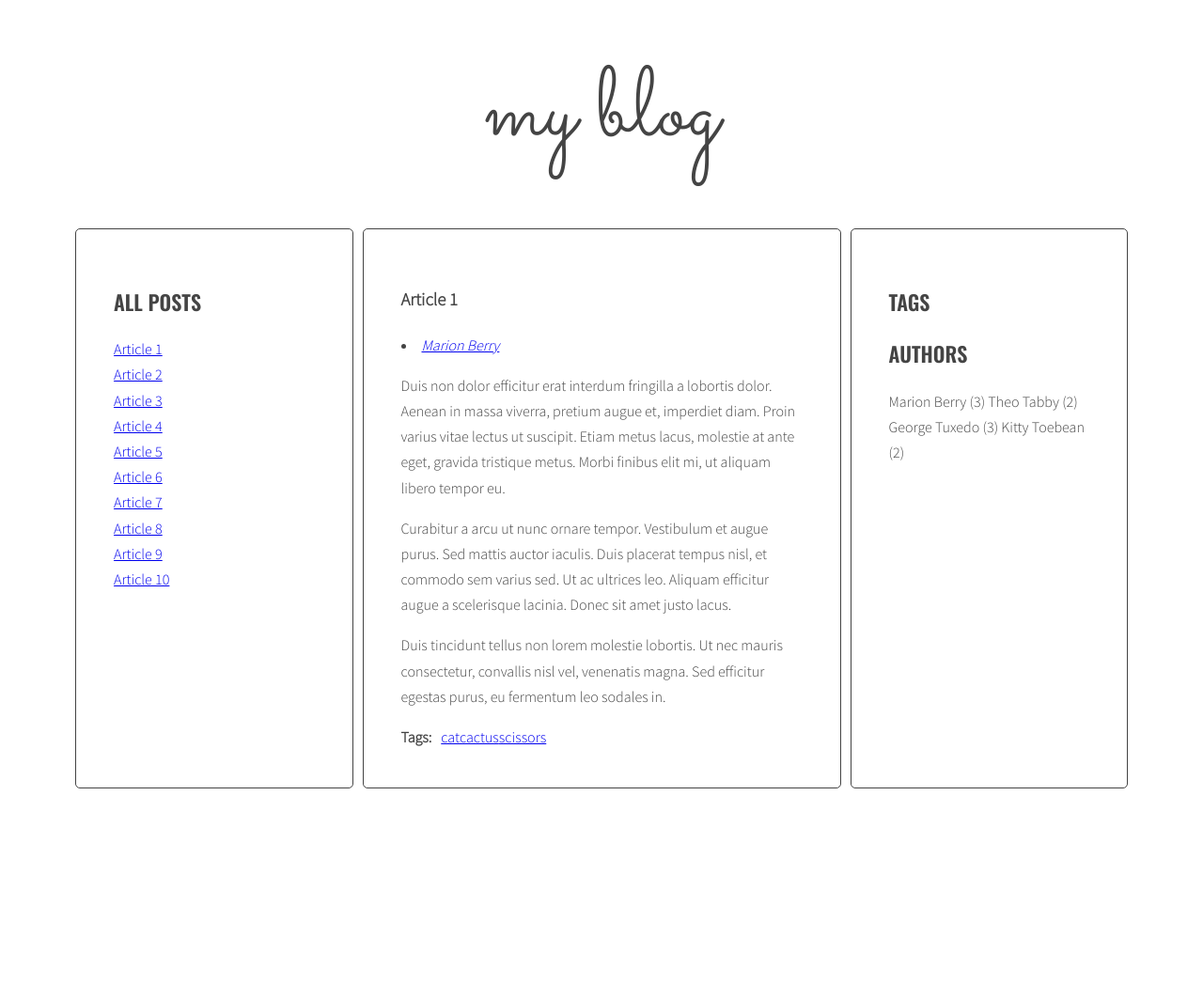
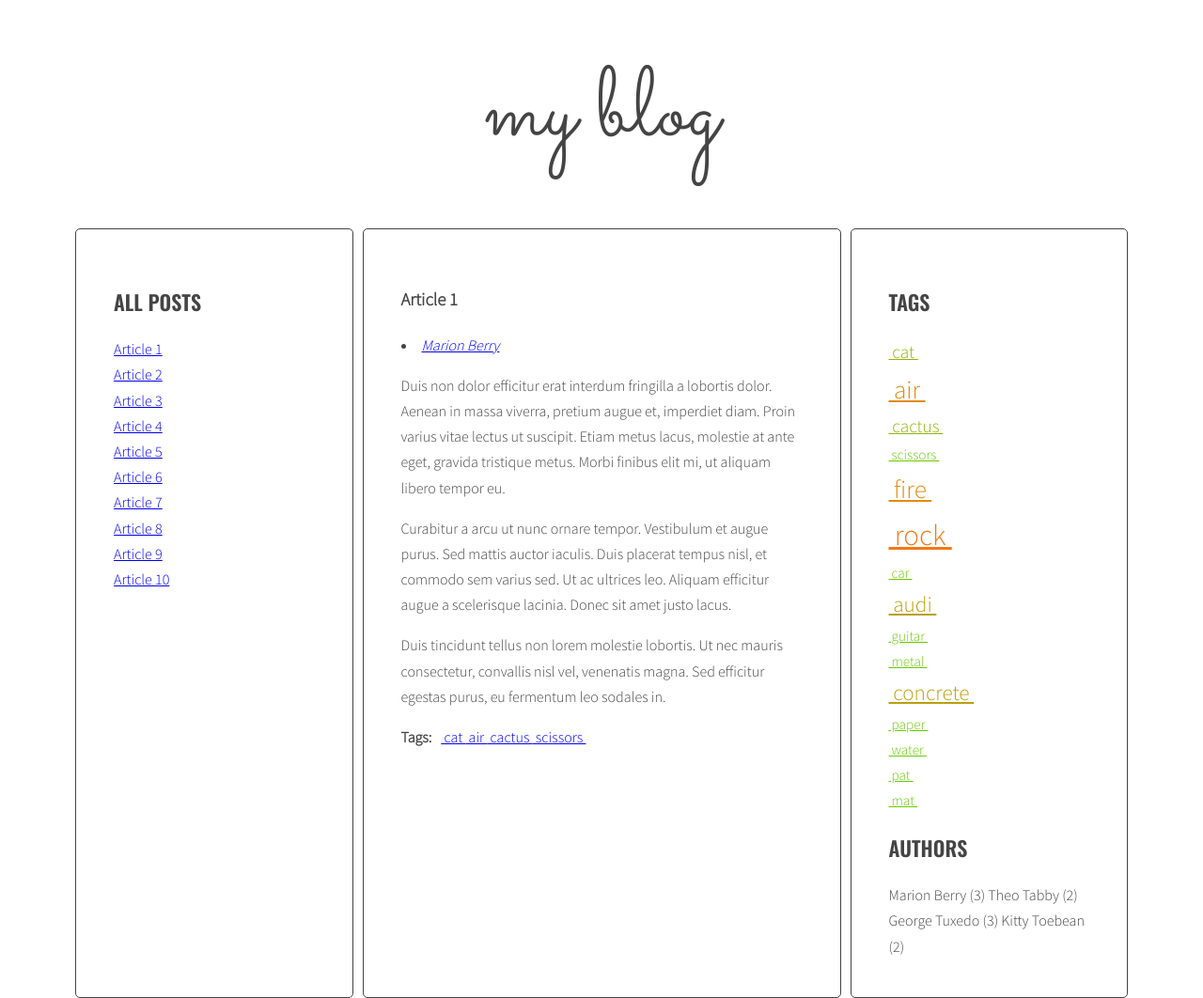
Before and after one commit to PD-2000/javascript-blog, a website: page index.html in a window 1280 px wide. Shown: the whole page at 94% size. Before the commit the page ends 847 px from the top, so only its background shows below. Drawn offline with nearby package versions, Linux system fonts and the light colour scheme.

Commit message:
Add tag cloud prototype

```diff
--- a/index.html
+++ b/index.html
@@ -20,7 +20,7 @@
 			 		</ul>
 				</aside>
 				<section class="posts">
-					<article class="post active" id="article-1" data-tags="cat cactus scissors" data-author="Marion Berry">
+					<article class="post active" id="article-1" data-tags="cat air cactus scissors" data-author="Marion Berry">
 						<h3 class="post-title">Article 1</h3>
 						<p class="post-author"></p>
 						<div class="post-content">
@@ -51,7 +51,7 @@
 							</ul>
 						</div>
 					</article>
-					<article class="post" id="article-2" data-tags="cat cactus rock" data-author="Theo Tabby">
+					<article class="post" id="article-2" data-tags="cat fire cactus rock" data-author="Theo Tabby">
 						<h3 class="post-title">Article 2</h3>
 						<p class="post-author"></p>
 						<div class="post-content">
@@ -79,7 +79,7 @@
 							</ul>
 						</div>
 					</article>
-					<article class="post" id="article-3" data-tags="rock car nuggets" data-author="George Tuxedo">
+					<article class="post" id="article-3" data-tags="rock air car fire" data-author="George Tuxedo">
 						<h3 class="post-title">Article 3</h3>
 						<p class="post-author"></p>
 						<div class="post-content">
@@ -106,7 +106,7 @@
 							</ul>
 						</div>
 					</article>
-					<article class="post" id="article-4" data-tags="car audi mazda dodge" data-author="Kitty Toebean">
+					<article class="post" id="article-4" data-tags="car audi" data-author="Kitty Toebean">
 						<h3 class="post-title">Article 4</h3>
 						<p class="post-author"></p>
 						<div class="post-content">
@@ -131,7 +131,7 @@
 							</ul>
 						</div>
 					</article>
-					<article class="post" id="article-5" data-tags="guitar metal rock" data-author="Marion Berry">
+					<article class="post" id="article-5" data-tags="guitar metal concrete air audi rock" data-author="Marion Berry">
 						<h3 class="post-title">Article 5</h3>
 						<p class="post-author"></p>
 						<div class="post-content">
@@ -188,7 +188,7 @@
 							</ul>
 						</div>
 					</article>
-					<article class="post" id="article-7" data-tags="rock paper scissors" data-author="Kitty Toebean">
+					<article class="post" id="article-7" data-tags="rock concrete paper scissors audi" data-author="Kitty Toebean">
 						<h3 class="post-title">Article 7</h3>
 						<p class="post-author"></p>
 						<div class="post-content">
@@ -214,7 +214,7 @@
 							</ul>
 						</div>
 					</article>
-					<article class="post" id="article-8" data-tags="air water fire rock" data-author="Theo Tabby">
+					<article class="post" id="article-8" data-tags="air water fire rock audi" data-author="Theo Tabby">
 						<h3 class="post-title">Article 8</h3>
 						<p class="post-author"></p>
 						<div class="post-content">
@@ -246,7 +246,7 @@
 							</ul>
 						</div>
 					</article>
-					<article class="post" id="article-9" data-tags="pat mat concrete" data-author="Marion Berry">
+					<article class="post" id="article-9" data-tags="pat mat fire guitar concrete" data-author="Marion Berry">
 						<h3 class="post-title">Article 9</h3>
 						<p class="post-author"></p>
 						<div class="post-content">
@@ -274,7 +274,7 @@
 							</ul>
 						</div>
 					</article>
-					<article class="post" id="article-10" data-tags="concrete" data-author="George Tuxedo">
+					<article class="post" id="article-10" data-tags="water concrete fire air" data-author="George Tuxedo">
 						<h3 class="post-title">Article 10</h3>
 						<p class="post-author"></p>
 						<div class="post-content">
--- a/js/script.js
+++ b/js/script.js
@@ -3,7 +3,7 @@
 	const titleClickHandler = function(event){
 		event.preventDefault();
 		const clickedElement = this;
-		console.log('Link was clicked!');
+		/*console.log('Link was clicked!');*/
 
 		// remove class 'active' from all article links
 		const activeLinks = document.querySelectorAll('.titles a.active');
@@ -12,9 +12,9 @@
 			activeLink.classList.remove('active');
 		}
 
+		/*console.log('clickedElement:', clickedElement);*/
+
 		// add class 'active' to the clicked link
-		console.log('clickedElement:', clickedElement);
-
 		clickedElement.classList.add('active');
 
 		// remove class 'active' from all articles
@@ -26,8 +26,7 @@
 
 		// get 'href' attribute from the clicked link
 		const articleSelector = clickedElement.getAttribute('href');
-
-		console.log(articleSelector);
+		/*console.log(articleSelector);*/
 
 		// find the correct article using the selector (value of 'href' attribute)
 		const targetArticle = document.querySelector(articleSelector);
@@ -41,11 +40,14 @@
 		optTitleListSelector = '.titles',
 		optArticleTagsSelector = '.post-tags .list',
 		optArticleAuthorSelector = '.post-author',
-		optArticleAuthorsListSelector = '.authors.list';
+		optArticleAuthorsListSelector = '.authors.list',
+		optTagsListSelector = '.tags.list',
+		optCloudClassCount = 5,
+		optCloudClassPrefix = 'tag-size-';
 
 	const generateTitleLinks = function(customSelector = ''){
-		console.log('Links generated!');
-		console.log('customSelector: ' + customSelector);
+		/*console.log('Links generated!');*/
+		/*console.log('customSelector: ' + customSelector);*/
 
 		// remove contents of titleList
 		const titleList = document.querySelector(optTitleListSelector);
@@ -69,18 +71,17 @@
 
 			// create HTML of the link
 			const linkHTML = '<li><a href="#' + articleId + '"><span>' + articleTitle + '</span></a></li>';
-			console.log(linkHTML);
+			/*console.log(linkHTML);*/
 
 			// insert link into titleList
 			html = html + linkHTML;
-			/*titleList.insertAdjacentHTML('afterend', linkHTML);*/
-			console.log(html);
+			/*console.log(html);*/
 		}
 
 		titleList.innerHTML = html;
 
 		const links = document.querySelectorAll('.titles a');
-		console.log(links);
+		/*console.log(links);*/
 
 		for(let link of links){
 			link.addEventListener('click', titleClickHandler);
@@ -88,7 +89,32 @@
 	};
 	generateTitleLinks();
 
+	const calculateTagsParams = function(tags){
+		const params = {
+			min: 999999,
+			max: 0
+		};
+
+		for(let tag in tags){
+			console.log(tag + ' is used ' + tags[tag] + ' times');
+
+			params.max = Math.max(tags[tag], params.max);
+			params.min = Math.min(tags[tag], params.min);
+		}
+
+		return params;
+	};
+
+	const calculateTagClass = function(count, params){
+		const classNumber = Math.floor(((count - params.min) / (params.max - params.min)) * (optCloudClassCount - 1) + 1 );
+
+		return optCloudClassPrefix + classNumber;
+	};
+
 	const generateTags = function(){
+		// create a new variable allTags with an empty array
+		let allTags = {};
+
 		// find all articles
 		const articles = document.querySelectorAll(optArticleSelector);
 
@@ -109,10 +135,20 @@
 			// START LOOP: for each tag
 			for(let tag of articleTagsArray){
 				// generate HTML of the link
-				const linkHTML = '<li><a href="#tag-' + tag + '"><span>' + tag + '</span></a></li>';
+				const linkHTML = '<li><a href="#tag-' + tag + '"><span>&nbsp;' + tag + '&nbsp;</span></a></li>';
 
 				// add generated code to html variable
 				html = html + linkHTML;
+
+				// check if this link is NOT already in allTags
+				if(!allTags[tag]) {
+					// add tag to allTags object
+					allTags[tag] = 1;
+				}
+				else {
+					// increase its occurence count
+					allTags[tag]++;
+				}
 			}
 			// END LOOP: for each tag
 
@@ -120,6 +156,28 @@
 			tagsWrapper.innerHTML = html;
 		}
 		// END LOOP: for every article:
+
+		// find list of tags in right column
+		const tagList = document.querySelector(optTagsListSelector);
+
+		const tagsParams = calculateTagsParams(allTags);
+		console.log('tagsParams:', tagsParams);
+
+		// create variable for all links HTML code
+		let allTagsHTML = '';
+
+		// START LOOP: for each tag in allTags
+		for(let tag in allTags){
+			const tagLinkHTML = '<li><a class="' + calculateTagClass(allTags[tag], tagsParams) + '" href="#tag-' + tag + '">&nbsp;' + tag + '&nbsp;</a></li>';
+			console.log('tagLinkHTML:', tagLinkHTML);
+
+			// generate code of a link and add it to allTagsHTML
+			allTagsHTML += tagLinkHTML;
+		}
+		// END LOOP: for each tag in allTags
+
+		// add HTML from allTagsHTML to tagList
+		tagList.innerHTML = allTagsHTML;
 	};
 	generateTags();
 
@@ -281,3 +339,7 @@
 	};
 	addClickListenersToAuthors();
 }
+
+/* SIDE NOTES:
++Try to add a "reset filters" button
+*/
--- a/sass/style.scss
+++ b/sass/style.scss
@@ -79,6 +79,10 @@ body {
 	margin: 0;
 	padding: 0;
 
+	.tags {
+		display: inline-flex;
+	}
+
 	.active {
 		font-weight: bold;
 	}
@@ -86,6 +90,29 @@ body {
 
 .list-horizontal li {
 	display: inline-block;
+}
+
+.tag-size {
+	&-1 {
+		color: rgb(104, 200, 0);
+		font-size: 95%;
+	}
+	&-2 {
+		color: rgb(144, 180, 5);
+		font-size: 120%;
+	}
+	&-3 {
+		color: rgb(184, 160, 10);
+		font-size: 145%;
+	}
+	&-4 {
+		color: rgb(224, 140, 15);
+		font-size: 170%;
+	}
+	&-5 {
+		color: rgb(244, 120, 20);
+		font-size: 195%;
+	}
 }
 
 // AUTHORS
```
Also changed, not shown: css/style.css, 1 other file.
